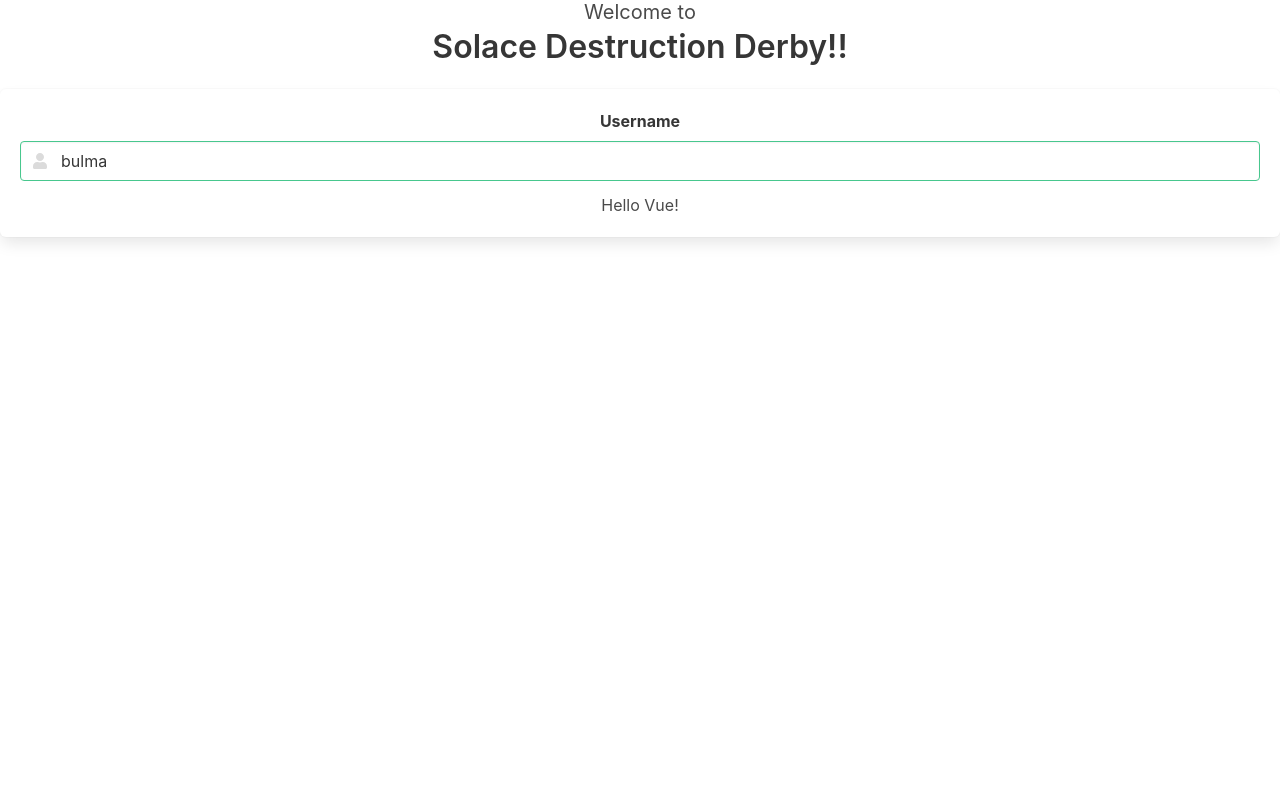
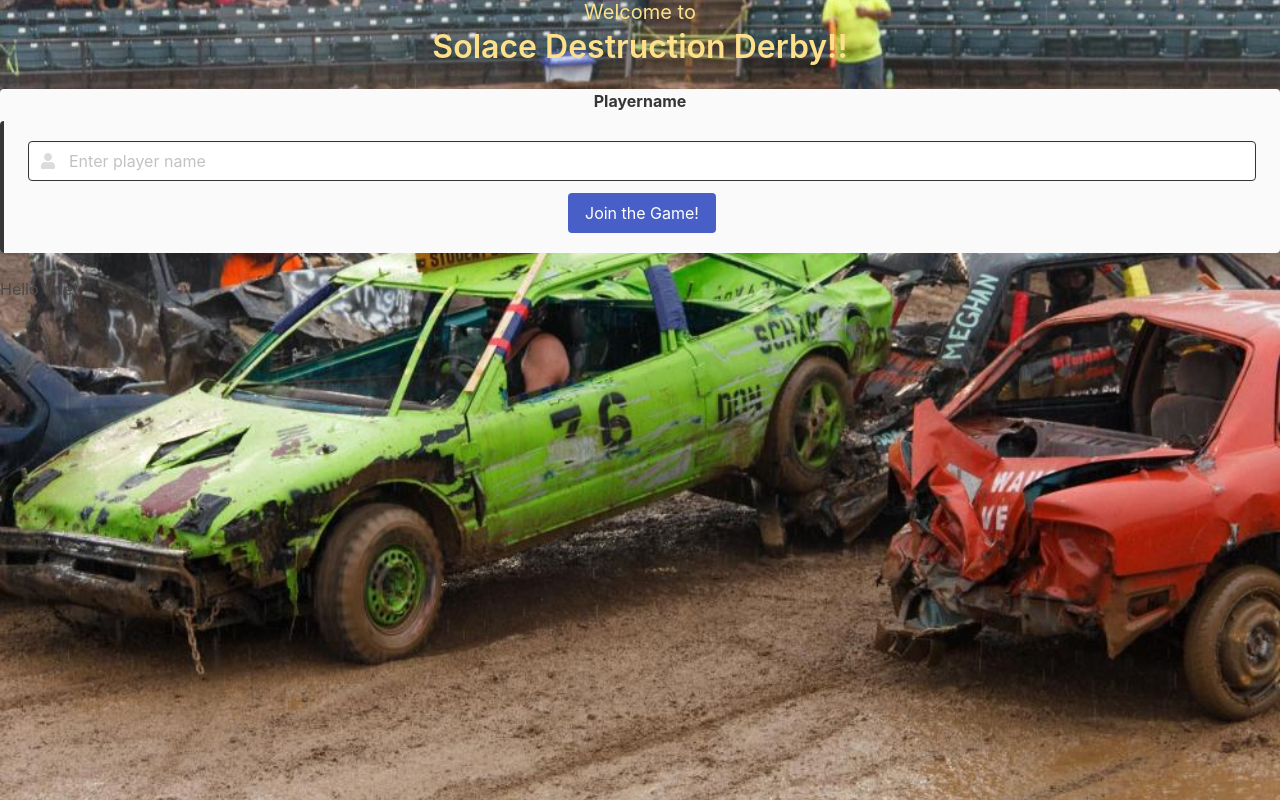
Before and after one commit to Solace-RND-Demo-Team1/dd-web-app, a website: page play-dd.html in a window 1280 px wide. Drawn offline with nearby package versions, Linux system fonts and the light colour scheme.

Commit message:
some HTML tweaks

```diff
--- a/play-dd.html
+++ b/play-dd.html
@@ -7,28 +7,46 @@
     <meta name="description" content="">
     <meta name="viewport" content="width=device-width, initial-scale=1">
     <script src="https://cdn.jsdelivr.net/npm/vue@2.5.16/dist/vue.js"></script>
-    <script defer src="https://use.fontawesome.com/releases/v5.0.9/js/all.js" integrity="sha384-8iPTk2s/jMVj81dnzb/iFR2sdA7u06vHJyyLlAd4snFpCl/SnyUjRrbdJsw1pGIl" crossorigin="anonymous"></script>
+    <script defer src="https://use.fontawesome.com/releases/v5.0.9/js/all.js" integrity="sha384-8iPTk2s/jMVj81dnzb/iFR2sdA7u06vHJyyLlAd4snFpCl/SnyUjRrbdJsw1pGIl"
+        crossorigin="anonymous"></script>
     <link rel="stylesheet" href="https://cdnjs.cloudflare.com/ajax/libs/bulma/0.6.2/css/bulma.min.css">
+    <style>
+        html {
+            background: url(images/demo16.jpg) no-repeat center center fixed;
+            -webkit-background-size: cover;
+            -moz-background-size: cover;
+            -o-background-size: cover;
+            background-size: cover;
+        }
+    </style>
 
 </head>
 
 <body>
-        <h2 class="subtitle has-text-centered">Welcome to</h2>
-        <h1 class="title has-text-centered">Solace Destruction Derby!!</h1>
-        <div class="box has-text-centered">
+    <h2 class="subtitle has-text-centered has-text-warning">Welcome to</h2>
+    <h1 class="title has-text-centered has-text-warning">Solace Destruction Derby!!</h1>
+    <div class="message is-dark">
+        <label class="label is-dark has-text-centered">Playername</label>
+        <div class="message-body is-dark">
             <div class="field">
-                <label class="label">Username</label>
                 <div class="control has-icons-left">
-                    <input class="input is-success" type="text" placeholder="Text input" value="bulma">
+                    <input class="input is-dark" type="text" placeholder="Enter player name" value="">
                     <span class="icon is-small is-left">
                         <i class="fas fa-user"></i>
                     </span>
                 </div>
             </div>
+            <div class="field has-text-centered">
+                <div class="control">
+                    <button class="button is-link">Join the Game!</button>
+                </div>
+            </div>
+        </div>
+    </div>
     <div id="app">
         {{ message }}
     </div>
-        </div>
+
 
     <script>
         var app = new Vue({
```
Also changed, not shown: images/demo16.jpg (added). Lines whose indentation alone changed are shown as unchanged.
